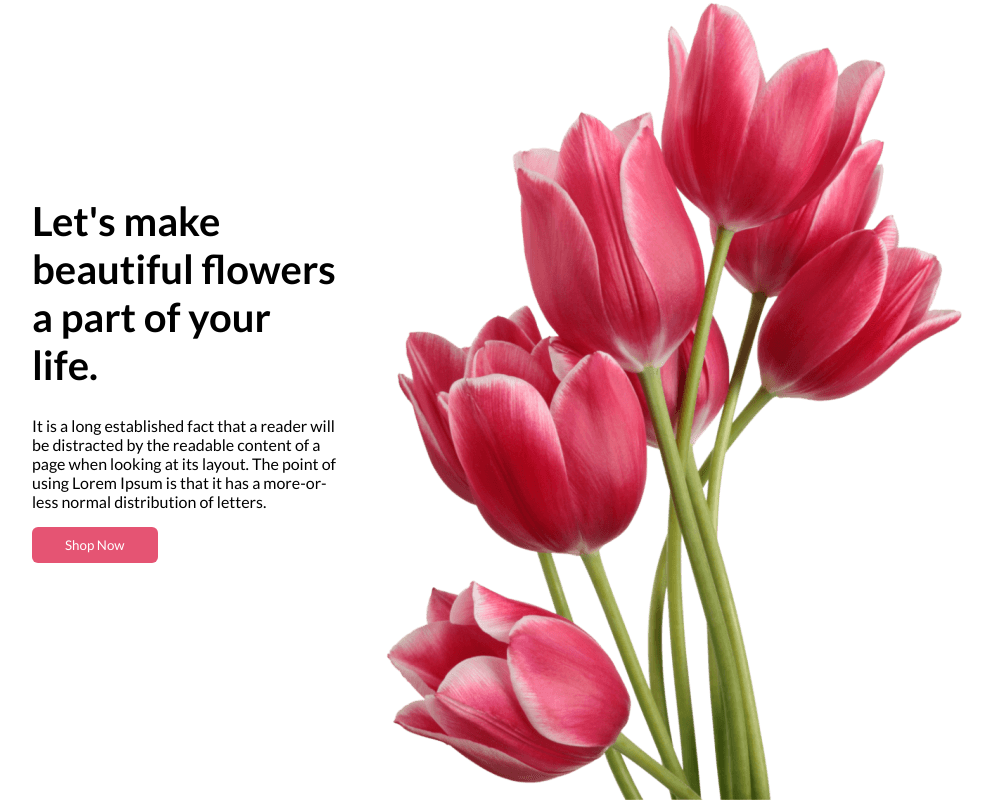
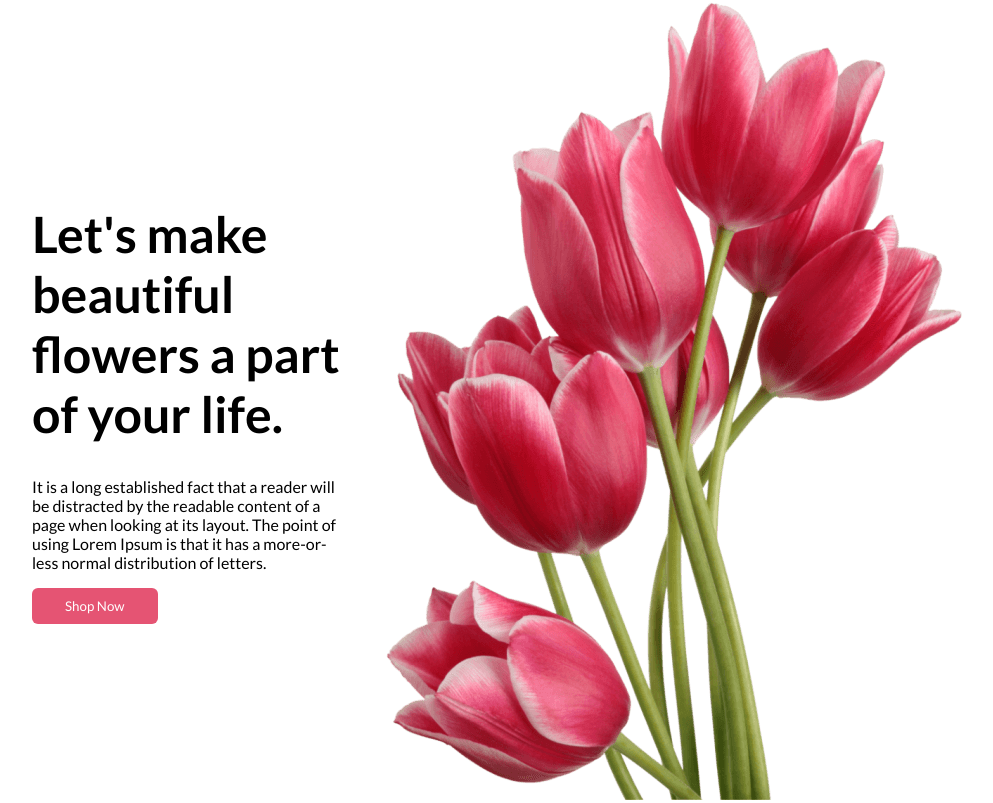
Before and after one commit to Jeem312/FlowerShop, a React (Create React App) app: page / in a window 1280 px wide. Shown: the whole page, without its empty margins (128-1121 px from the left). Built offline with nearby package versions, Linux system fonts and the light colour scheme.

Commit message:
completed banner

```diff
--- a/src/Styles/Banner.css
+++ b/src/Styles/Banner.css
@@ -1,7 +1,7 @@
 #banner-tittle{
 
 
-    font-size: 40px;
+    font-size: 50px;
 
 
     text-align: left;
@@ -16,7 +16,7 @@
 
     display: flex;
 
-    gap:20px;
+    gap:10px;
 
 }
 .textbox{
@@ -30,4 +30,9 @@
     padding: 10px 33px 10px 33px;
     border-radius: 6px;
     border: none;
+    cursor: pointer;
 }
+.img{
+    width: 100%;
+    vertical-align: middle;
+}
```
